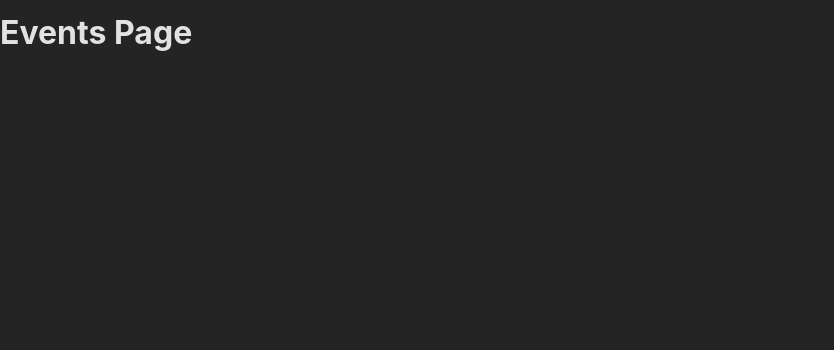
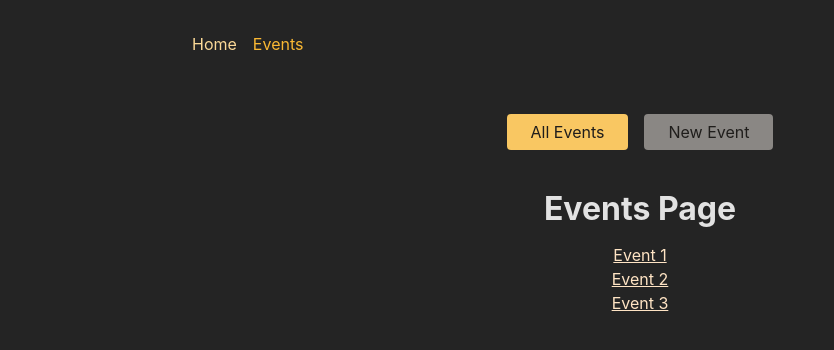
Before and after one commit to nazar-koltsun/react-router-app, a React (Create React App) app in the folder frontend/: page /events in a window 1280 px wide. Shown: the top 350 px of the page, without its empty margins (0-834 px from the left). Built offline with nearby package versions, Linux system fonts and the light colour scheme.

Commit message:
Added RootLayout and EventsLayout, worked with routes.

```diff
--- a/frontend/src/App.js
+++ b/frontend/src/App.js
@@ -21,6 +21,9 @@
 // BONUS: Add another (nested) layout route that adds the <EventNavigation> component above all /events... page components
 
 import { createBrowserRouter, RouterProvider } from 'react-router-dom';
+import RootLayout from './layouts/RootLayout';
+import EventsLayout from './layouts/EventsLayout';
+
 import HomePage from './pages/HomePage';
 import EventsPage from './pages/EventsPage';
 import EventDetailPage from './pages/EventDetailPage';
@@ -29,25 +32,37 @@ import EditEventPage from './pages/EditEventPage';
 
 const router = createBrowserRouter([
   {
-    path: '',
+    path: '/',
+    element: <RootLayout />,
+    children: [
+      {
+        index: true,
         element: <HomePage />,
       },
       {
         path: 'events',
+        element: <EventsLayout />,
+        children: [
+          {
+            index: true,
             element: <EventsPage />,
           },
           {
-    path: 'events/:id',
+            path: ':id',
             element: <EventDetailPage />,
           },
           {
-    path: 'events/new',
+            path: 'new',
             element: <NewEventPage />,
           },
           {
-    path: 'events/:id/edit',
+            path: ':id/edit',
             element: <EditEventPage />,
           },
+        ]
+      }
+    ]
+  }
 ]);
 
 const App = () => {
--- a/frontend/src/components/EventsNavigation.js
+++ b/frontend/src/components/EventsNavigation.js
@@ -1,3 +1,4 @@
+import { NavLink } from 'react-router-dom';
 import classes from './EventsNavigation.module.css';
 
 function EventsNavigation() {
@@ -6,10 +7,21 @@ function EventsNavigation() {
       <nav>
         <ul className={classes.list}>
           <li>
-            <a href="/events">All Events</a>
+            <NavLink
+              to=""
+              className={({ isActive }) => (isActive ? classes.active : '')}
+              end
+            >
+              All Events
+            </NavLink>
           </li>
           <li>
-            <a href="/events/new">New Event</a>
+            <NavLink
+              to="new"
+              className={({ isActive }) => (isActive ? classes.active : '')}
+            >
+              New Event
+            </NavLink>
           </li>
         </ul>
       </nav>
--- a/frontend/src/components/MainNavigation.js
+++ b/frontend/src/components/MainNavigation.js
@@ -1,3 +1,4 @@
+import { NavLink } from 'react-router-dom';
 import classes from './MainNavigation.module.css';
 
 function MainNavigation() {
@@ -6,10 +7,21 @@ function MainNavigation() {
       <nav>
         <ul className={classes.list}>
           <li>
-            <a>Home</a>
+            <NavLink
+              to={''}
+              className={({ isActive }) => (isActive ? classes.active : '')}
+            >
+              Home
+            </NavLink>
           </li>
           <li>
-            <a>Events</a>
+            <NavLink
+              to={'events'}
+              className={({ isActive }) => (isActive ? classes.active : '')}
+              end
+            >
+              Events
+            </NavLink>
           </li>
         </ul>
       </nav>
--- /dev/null
+++ b/frontend/src/layouts/EventsLayout.js
@@ -0,0 +1,13 @@
+import EventNavigation from '../components/EventsNavigation';
+import { Outlet } from 'react-router-dom';
+
+const EventsLayout = () => {
+  return (
+    <>
+      <EventNavigation />
+      <Outlet />
+    </>
+  );
+};
+
+export default EventsLayout;
--- /dev/null
+++ b/frontend/src/layouts/RootLayout.js
@@ -0,0 +1,14 @@
+import { Outlet } from 'react-router-dom';
+import MainNavigation from '../components/MainNavigation';
+import classes from './RootLayout.module.css';
+
+const RootLayout = () => {
+  return (
+    <div className={classes.content}>
+      <MainNavigation />
+      <Outlet />
+    </div>
+  );
+};
+
+export default RootLayout;
--- /dev/null
+++ b/frontend/src/layouts/RootLayout.module.css
@@ -0,0 +1,7 @@
+.content {
+  text-align: center;
+}
+
+a {
+  color: bisque;
+}
--- a/frontend/src/pages/EventDetailPage.js
+++ b/frontend/src/pages/EventDetailPage.js
@@ -1,7 +1,14 @@
+import { useParams } from 'react-router-dom';
+
 const EventDetailPage = () => {
+  const params = useParams();
+
   return (
-    <h1>Event Detail Page</h1>
-  )
-}
+    <>
+      <h1>Event Detail Page</h1>
+      <p>This is page with id {params.id}</p>
+    </>
+  );
+};
 
 export default EventDetailPage;
--- a/frontend/src/pages/EventsPage.js
+++ b/frontend/src/pages/EventsPage.js
@@ -1,7 +1,35 @@
+import { Link } from "react-router-dom";
+
+const DUMMY_EVENTS = [
+  {
+    id: 'e1',
+    title: 'Event 1',
+  },
+  {
+    id: 'e2',
+    title: 'Event 2',
+  },
+  {
+    id: 'e3',
+    title: 'Event 3',
+  },
+];
+
 const EventsPage = () => {
   return (
-    <h1>Events Page</h1>
-  )
-}
+    <>
+      <h1>Events Page</h1>
+      <ul>
+        {DUMMY_EVENTS.map(event => {
+          return (
+            <li key={event.id}>
+              <Link to={event.id}>{event.title}</Link>
+            </li>
+          )
+        })}
+      </ul>
+    </>
+  );
+};
 
 export default EventsPage;
```
Lines whose indentation alone changed are shown as unchanged.
